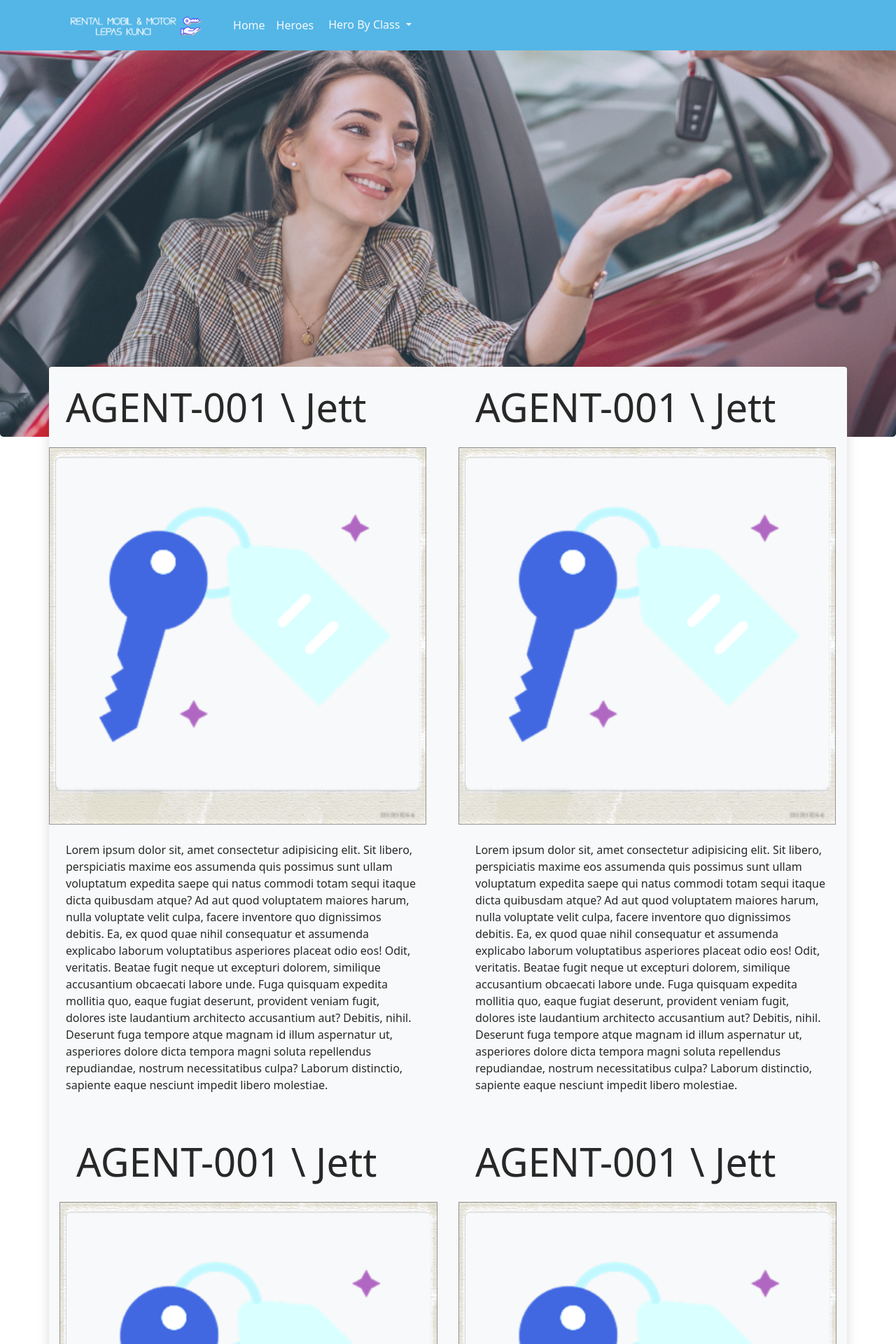
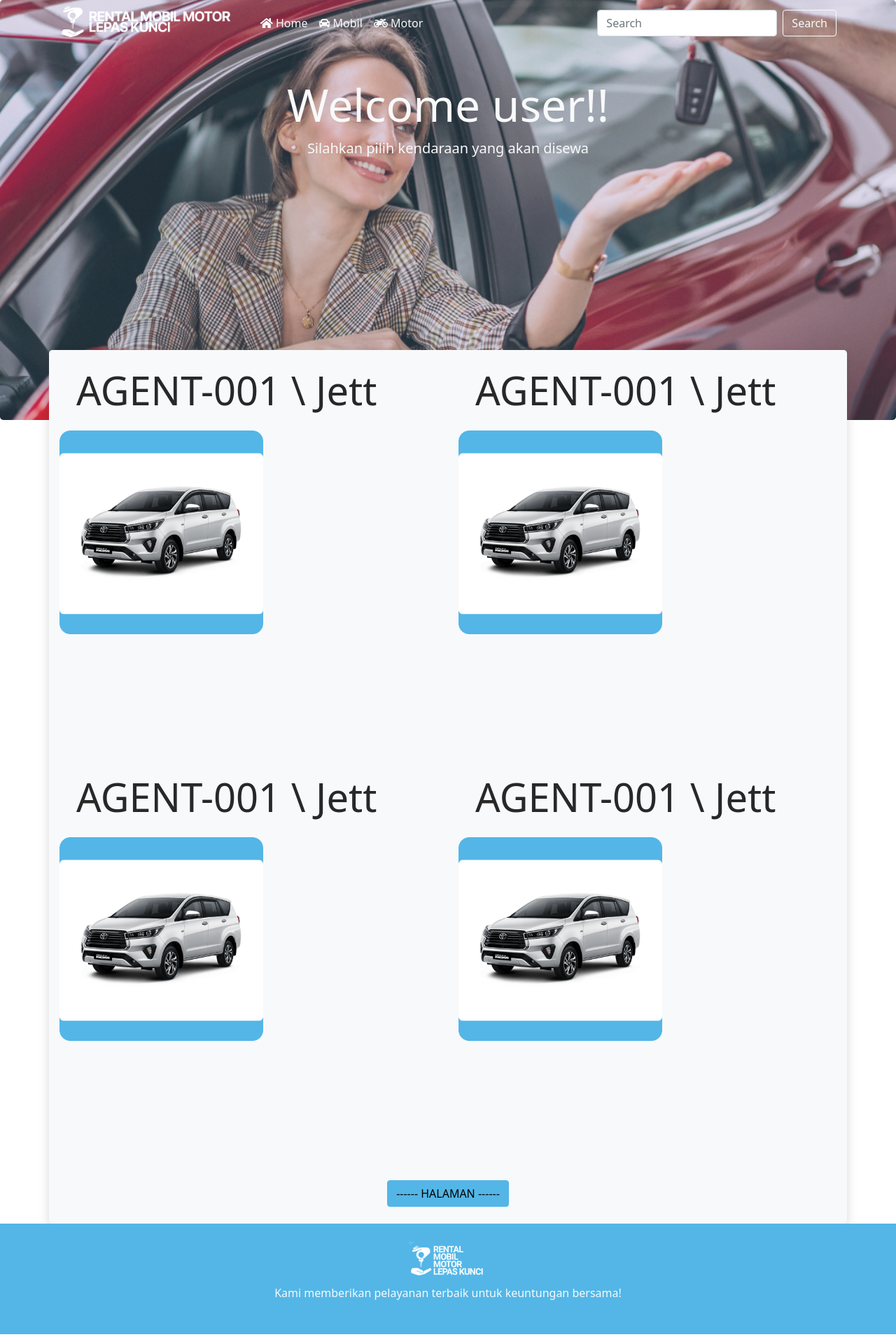
Before and after one commit to Ywai51/rentalsite, a Django app: page / in a window 1280 px wide. Shown: the top 1920 px of the page at 70% size. Run offline with Django 3.2, Linux system fonts and the light colour scheme.

Commit message:
UI cleansing

```diff
--- a/home/views.py
+++ b/home/views.py
@@ -4,6 +4,7 @@ from django.shortcuts import render
 def index(request):
     context = {
         'title':"R2M | Rental Mobil-Motor",
-
+        'heading':"Welcome user!!",
+        'subheading':"Silahkan pilih kendaraan yang akan disewa "
     }
     return render(request, 'home/index.html',context)
--- /dev/null
+++ b/static/home/js/scroll.js
@@ -0,0 +1,12 @@
+$(window).scroll(
+    function() {
+        var scroll = $(window).scrollTop();
+
+        document.getElementById("body1").style.marginTop = (-100 - 0.5*scroll) + "px";
+
+        if (scroll > 150) {
+            $("#navbarku").addClass("bg-primary");
+        }else{
+            $("#navbarku").removeClass("bg-primary");
+        }
+    });
--- a/templates/base.html
+++ b/templates/base.html
@@ -2,29 +2,33 @@
 <!DOCTYPE html>
 <html>
   <head>
+  {% block stylesheet %}
     {% include "snippets/meta.html" %}
     {% include "snippets/styles.html" %}
+  {% endblock stylesheet %}
 
     <title>{% block title %}{% endblock title %}</title>
 
   </head>
   <body>
     {% include "snippets/navbar.html" %}
-    {% include "snippets/fab.html" %}
 
     <div class="jumbotron m-0" id="jumbrotron-img">
-        <div class="container ">
+        <div class="container mt-5">
             {% block header %}
+
             {% endblock header %}
         </div>
     </div>
+
     <div class="container-fluid">
-       <div id="body1" class="container bg-light text-dark shadow rounded" style="margin-top: -100px;" >
+       <div id="body1" class="container bg-light text-dark shadow rounded-lg" style="margin-top: -100px;" >
         {% block content %}{% endblock content %}
       </div>
     </div>
     {% include "snippets/footer.html" %}
+
+  </body>
     {% include "snippets/script.html" %}
 
-  </body>
 </html>
--- a/templates/home/index.html
+++ b/templates/home/index.html
@@ -1,67 +1,49 @@
 {% extends 'base.html' %}
 {% load static %}
-{% block title %} {{title}} {% endblock title %}
+{% block title %}
 
+{{title}}
+
+{% endblock title %}
+{% block header %}
+    <h1 class="display-3 text-light text-center">{{heading}}</h1>
+    <p class="lead text-light text-center">{{subheading}}</p>
+{% endblock header %}
 {% block content %}
 
-<div class="row rounded text-dark" style="height: max-content; display: block;">
   <div class="row">
     <div class="col-6">
-            <h1 class="m-4 display-4">
-            AGENT-001 \ Jett
-            </h1>
-            <img class="img-fluid h-50"src="{% static 'base-img/ico.png' %}" alt="">
-            <p class="m-4 ">
-                Lorem ipsum dolor sit, amet consectetur adipisicing elit. Sit libero, perspiciatis maxime eos assumenda quis possimus sunt ullam voluptatum expedita saepe qui natus commodi totam sequi itaque dicta quibusdam atque?
-                Ad aut quod voluptatem maiores harum, nulla voluptate velit culpa, facere inventore quo dignissimos debitis. Ea, ex quod quae nihil consequatur et assumenda explicabo laborum voluptatibus asperiores placeat odio eos!
-                Odit, veritatis. Beatae fugit neque ut excepturi dolorem, similique accusantium obcaecati labore unde. Fuga quisquam expedita mollitia quo, eaque fugiat deserunt, provident veniam fugit, dolores iste laudantium architecto accusantium aut?
-                Debitis, nihil. Deserunt fuga tempore atque magnam id illum aspernatur ut, asperiores dolore dicta tempora magni soluta repellendus repudiandae, nostrum necessitatibus culpa? Laborum distinctio, sapiente eaque nesciunt impedit libero molestiae.
-            </p>
+      <h1 class="m-4 display-4">AGENT-001 \ Jett</h1>
+      <img
+        class="img-fluid h-50"
+        src="{% static 'base-img/contoh.png' %}"
+        alt=""
+      />
     </div>
     <div class="col-6">
-            <h1 class="m-4 display-4">
-                AGENT-001 \ Jett
-            </h1>
-            <img class="img-fluid h-50"src="{% static 'base-img/ico.png' %}" alt="">
-            <p class="m-4 ">
-                Lorem ipsum dolor sit, amet consectetur adipisicing elit. Sit libero, perspiciatis maxime eos assumenda quis possimus sunt ullam voluptatum expedita saepe qui natus commodi totam sequi itaque dicta quibusdam atque?
-                Ad aut quod voluptatem maiores harum, nulla voluptate velit culpa, facere inventore quo dignissimos debitis. Ea, ex quod quae nihil consequatur et assumenda explicabo laborum voluptatibus asperiores placeat odio eos!
-                Odit, veritatis. Beatae fugit neque ut excepturi dolorem, similique accusantium obcaecati labore unde. Fuga quisquam expedita mollitia quo, eaque fugiat deserunt, provident veniam fugit, dolores iste laudantium architecto accusantium aut?
-                Debitis, nihil. Deserunt fuga tempore atque magnam id illum aspernatur ut, asperiores dolore dicta tempora magni soluta repellendus repudiandae, nostrum necessitatibus culpa? Laborum distinctio, sapiente eaque nesciunt impedit libero molestiae.
-            </p>
+      <h1 class="m-4 display-4">AGENT-001 \ Jett</h1>
+      <img
+        class="img-fluid h-50"
+        src="{% static 'base-img/contoh.png' %}"
+        alt=""
+      />
     </div>
-    </div>
-
   </div>
 <div class="row">
   <div class="col-6">
-        <h1 class="m-4 display-4">
-            AGENT-001 \ Jett
-        </h1>
-        <img class="img-fluid h-50"src="{% static 'base-img/ico.png' %}" alt="">
-        <p class="m-4 ">
-            Lorem ipsum dolor sit, amet consectetur adipisicing elit. Sit libero, perspiciatis maxime eos assumenda quis possimus sunt ullam voluptatum expedita saepe qui natus commodi totam sequi itaque dicta quibusdam atque?
-            Ad aut quod voluptatem maiores harum, nulla voluptate velit culpa, facere inventore quo dignissimos debitis. Ea, ex quod quae nihil consequatur et assumenda explicabo laborum voluptatibus asperiores placeat odio eos!
-            Odit, veritatis. Beatae fugit neque ut excepturi dolorem, similique accusantium obcaecati labore unde. Fuga quisquam expedita mollitia quo, eaque fugiat deserunt, provident veniam fugit, dolores iste laudantium architecto accusantium aut?
-            Debitis, nihil. Deserunt fuga tempore atque magnam id illum aspernatur ut, asperiores dolore dicta tempora magni soluta repellendus repudiandae, nostrum necessitatibus culpa? Laborum distinctio, sapiente eaque nesciunt impedit libero molestiae.
-         </p>
+    <h1 class="m-4 display-4">AGENT-001 \ Jett</h1>
+    <img class="img-fluid h-50" src="{% static 'base-img/contoh.png' %}" alt="" />
+
   </div>
   <div class="col-6">
-        <h1 class="m-4 display-4">
-            AGENT-001 \ Jett
-        </h1>
-        <img class="img-fluid h-50"src="{% static 'base-img/ico.png' %}" alt="">
-        <p class="m-4 ">
-            Lorem ipsum dolor sit, amet consectetur adipisicing elit. Sit libero, perspiciatis maxime eos assumenda quis possimus sunt ullam voluptatum expedita saepe qui natus commodi totam sequi itaque dicta quibusdam atque?
-            Ad aut quod voluptatem maiores harum, nulla voluptate velit culpa, facere inventore quo dignissimos debitis. Ea, ex quod quae nihil consequatur et assumenda explicabo laborum voluptatibus asperiores placeat odio eos!
-            Odit, veritatis. Beatae fugit neque ut excepturi dolorem, similique accusantium obcaecati labore unde. Fuga quisquam expedita mollitia quo, eaque fugiat deserunt, provident veniam fugit, dolores iste laudantium architecto accusantium aut?
-            Debitis, nihil. Deserunt fuga tempore atque magnam id illum aspernatur ut, asperiores dolore dicta tempora magni soluta repellendus repudiandae, nostrum necessitatibus culpa? Laborum distinctio, sapiente eaque nesciunt impedit libero molestiae.
-         </p>
+    <h1 class="m-4 display-4">AGENT-001 \ Jett</h1>
+    <img class="img-fluid h-50" src="{% static 'base-img/contoh.png' %}" alt="" />
+
   </div>
 </div>
 <div class="row p-4">
   <div class="col-12 d-flex justify-content-center">
-        <button type="button" class="btn btn-primary">------ HALAMAN ------ </button>
+    <button type="button" class="btn btn-primary">------ HALAMAN ------</button>
   </div>
 </div>
 {% endblock content %}
--- a/templates/snippets/footer.html
+++ b/templates/snippets/footer.html
@@ -1,143 +1,90 @@
+{% load static %}
 <!-- Footer -->
 <footer class="page-footer font-small blue-grey lighten-5">
-
   <div class="bg-primary text-light">
     <div class="container">
-
       <!-- Grid row-->
-      <div class="row py-4 d-flex align-items-center">
-
+      <div class="row py-4 d-flex align-items-center m-0 p-0">
         <!-- Grid column -->
-        <div class="col-md-6 col-lg-5 text-center text-md-left mb-4 mb-md-0">
-          <h6 class="mb-0">Get connected with us on social networks!</h6>
+        <div class="col-12 text-center mb-0">
+          <img class="mb-2" src="{% static "base-img/footer.png" %}" alt="" height="50">
+          <h6 class="mb-0 pt-2">Kami memberikan pelayanan terbaik untuk keuntungan bersama!</h6>
         </div>
         <!-- Grid column -->
 
         <!-- Grid column -->
         <div class="col-md-6 col-lg-7 text-center text-md-right">
-
-          <!-- Facebook -->
-          <a class="fb-ic">
-            <i class="fab fa-facebook-f white-text mr-4"> </i>
-          </a>
-          <!-- Twitter -->
-          <a class="tw-ic">
-            <i class="fab fa-twitter white-text mr-4"> </i>
-          </a>
           <!-- Google +-->
           <a class="gplus-ic">
-            <i class="fab fa-google-plus-g white-text mr-4"> </i>
+            <i class="fas fa-paper-plane"></i>
           </a>
-          <!--Linkedin -->
-          <a class="li-ic">
-            <i class="fab fa-linkedin-in white-text mr-4"> </i>
-          </a>
-          <!--Instagram-->
-          <a class="ins-ic">
-            <i class="fab fa-instagram white-text"> </i>
-          </a>
-
         </div>
         <!-- Grid column -->
-
       </div>
       <!-- Grid row-->
-
     </div>
   </div>
 
   <!-- Footer Links -->
   <div class="container text-center text-md-left mt-5">
-
     <!-- Grid row -->
     <div class="row mt-3 dark-grey-text">
+      <!-- Grid column -->
+      <div class="col-3 mb-4">
+        <!-- Content -->
+        <h6 class="text-uppercase font-weight-bold">R2M : Rental Mobil Motor</h6>
+        <hr
+          class="teal accent-3 mb-4 mt-0 d-inline-block mx-auto"
+          style="width: 60px"
+        />
+        <p>
+          Top, Tested, and Trustworthy site to rent vehicles.
+        </p>
+      </div>
 
       <!-- Grid column -->
-      <div class="col-md-3 col-lg-4 col-xl-3 mb-4">
-
-        <!-- Content -->
-        <h6 class="text-uppercase font-weight-bold">Company name</h6>
-        <hr class="teal accent-3 mb-4 mt-0 d-inline-block mx-auto" style="width: 60px;">
-        <p>Here you can use rows and columns to organize your footer content. Lorem ipsum dolor sit amet,
-          consectetur
-          adipisicing elit.</p>
-
+      <div class="col-3 mx-auto mb-4">
+        <!-- Links -->
+        <h6 class="text-uppercase font-weight-bold">Useful links</h6>
+        <hr
+          class="teal accent-3 mb-4 mt-0 d-inline-block mx-auto"
+          style="width: 60px"
+        />
+        <p>
+          <a class="dark-grey-text" href="#!">Career Program</a>
+        </p>
+        <p>
+          <a class="dark-grey-text" href="#!">Sponsorship</a>
+        </p>
+        <p>
+          <a class="dark-grey-text" href="#!"><i class="fas fa-paper-plane"></i> Feedback</a>
+        </p>
       </div>
       <!-- Grid column -->
 
       <!-- Grid column -->
-      <div class="col-md-2 col-lg-2 col-xl-2 mx-auto mb-4">
-
+      <div class="col-6 mx-auto mb-md-0 mb-4">
         <!-- Links -->
-        <h6 class="text-uppercase font-weight-bold">Products</h6>
-        <hr class="teal accent-3 mb-4 mt-0 d-inline-block mx-auto" style="width: 60px;">
-        <p>
-          <a class="dark-grey-text" href="#!">MDBootstrap</a>
-        </p>
-        <p>
-          <a class="dark-grey-text" href="#!">MDWordPress</a>
-        </p>
-        <p>
-          <a class="dark-grey-text" href="#!">BrandFlow</a>
-        </p>
-        <p>
-          <a class="dark-grey-text" href="#!">Bootstrap Angular</a>
-        </p>
-
+        <h6 class="text-uppercase font-weight-bold">Contact</h6>
+        <hr
+          class="teal accent-3 mb-4 mt-0 d-inline-block mx-auto"
+          style="width: 60px"
+        />
+        <p><i class="fas fa-home mr-3"></i> No.888 Jl. Janti Banguntapan, Bantul, DI Yogyakarta</p>
+        <p><i class="fas fa-envelope mr-3"></i> site.r2m@gmail.com</p>
+        <p><i class="fas fa-phone mr-3"></i> + 62 234 567 88</p>
       </div>
       <!-- Grid column -->
-
-      <!-- Grid column -->
-      <div class="col-md-3 col-lg-2 col-xl-2 mx-auto mb-4">
-
-        <!-- Links -->
-        <h6 class="text-uppercase font-weight-bold">Useful links</h6>
-        <hr class="teal accent-3 mb-4 mt-0 d-inline-block mx-auto" style="width: 60px;">
-        <p>
-          <a class="dark-grey-text" href="#!">Your Account</a>
-        </p>
-        <p>
-          <a class="dark-grey-text" href="#!">Become an Affiliate</a>
-        </p>
-        <p>
-          <a class="dark-grey-text" href="#!">Shipping Rates</a>
-        </p>
-        <p>
-          <a class="dark-grey-text" href="#!">Help</a>
-        </p>
-
-      </div>
-      <!-- Grid column -->
-
-      <!-- Grid column -->
-      <div class="col-md-4 col-lg-3 col-xl-3 mx-auto mb-md-0 mb-4">
-
-        <!-- Links -->
-        <h6 class="text-uppercase font-weight-bold">Contact</h6>
-        <hr class="teal accent-3 mb-4 mt-0 d-inline-block mx-auto" style="width: 60px;">
-        <p>
-          <i class="fas fa-home mr-3"></i> New York, NY 10012, US</p>
-        <p>
-          <i class="fas fa-envelope mr-3"></i> info@example.com</p>
-        <p>
-          <i class="fas fa-phone mr-3"></i> + 01 234 567 88</p>
-        <p>
-          <i class="fas fa-print mr-3"></i> + 01 234 567 89</p>
-
-      </div>
-      <!-- Grid column -->
-
     </div>
     <!-- Grid row -->
-
   </div>
   <!-- Footer Links -->
 
   <!-- Copyright -->
-  <div class="footer-copyright bg-secondary text-center text-dark py-3">© 2021 Copyright:
-    <a class="dark-grey-text" href="#"> @185410091.pythonanywhere.com</a>
+  <div class="footer-copyright bg-secondary text-center text-primary py-3">
+    © 2021 Copyright:
+    <a class="dark-grey-text" href="#"> 185410091.pythonanywhere.com</a>
   </div>
   <!-- Copyright -->
-
 </footer>
 <!-- Footer -->
--- a/templates/snippets/navbar.html
+++ b/templates/snippets/navbar.html
@@ -1,36 +1,36 @@
 {% load static %}
-<nav class="navbar fixed-top navbar-expand-sm navbar-light bg-primary">
+<nav class="navbar fixed-top navbar-expand-sm navbar-light" id="navbarku">
         <div class="container">
-                <a href="#" class="navbar-brand p-0 m-2">
-                    <img style="height: 40px;" src="{% static 'base-img/banner.png' %}" alt="Banner">
+                <a href="#" class="navbar-brand p-0 mb-1">
+                    <img style="height: 45px;" src="{% static 'base-img/sitebanner.png' %}" alt="Banner">
                 </a>
-
                 <button class="navbar-toggler bg-light" type="button" data-toggle="collapse" data-target="#navbarToggleExternalContent" aria-controls="navbarToggleExternalContent" aria-expanded="false" aria-label="Toggle navigation">
                     <span class="navbar-toggler-icon"></span>
                 </button>
             <div class="collapse navbar-collapse" id="navbarToggleExternalContent">
 
-                <ul class="navbar-nav ml-4 ">
+                <ul class="navbar-nav ml-3 ">
                     <li class="nav-item">
-                        <a class="text-light nav-link" href="{% url 'home:index' %}">Home</a>
-
-                    </li>
-                    <li class="nav-item">
-                        <a class="nav-link text-light" href="#">Heroes</a>
+                        <a class="text-light nav-link" href="{% url 'home:index' %}"><i class="fas fa-home"></i> Home</a>
 
                     </li>
 
-                    <div class="nav-item dropdown">
-                        <button class="btn text-light dropdown-toggle" type="button" id="dropdownMenuButton" data-toggle="dropdown" aria-haspopup="true" aria-expanded="false">
-                            Hero By Class
-                        </button>
-                        <div class="dropdown-menu bg-light" aria-labelledby="dropdownMenuButton">
-                            <a class="dropdown-item" href="#">Mage</a>
-                            <a class="dropdown-item" href="#">Fighter</a>
-                            <a class="dropdown-item" href="#">Assassin</a>
-                            <a class="dropdown-item" href="#">Marksman</a>
-                        </div>
-                    </div>
+                    <li class="nav-item">
+                        <a class="nav-link text-light" href="#"><i class="fas fa-car"></i> Mobil</a>
+                    </li>
+
+                    <li class="nav-item">
+                        <a class="nav-link text-light" href="#"><i class="fas fa-motorcycle"></i> Motor</a>
+                    </li>
+
+                </ul>
+                <ul class="navbar-nav ml-auto">
+                    <li class="nav-item">
+                        <form class="form-inline ">
+                            <input class="form-control mr-sm-2" type="search" placeholder="Search" aria-label="Search">
+                            <button class="btn btn-outline-light my-2 my-sm-0" type="submit">Search</button>
+                        </form>
+                    </li>
                 </ul>
             </div>
         </div>
--- a/templates/snippets/script.html
+++ b/templates/snippets/script.html
@@ -4,4 +4,4 @@
 <script src="https://cdn.jsdelivr.net/npm/bootstrap@4.5.3/dist/js/bootstrap.min.js" integrity="sha384-w1Q4orYjBQndcko6MimVbzY0tgp4pWB4lZ7lr30WKz0vr/aWKhXdBNmNb5D92v7s" crossorigin="anonymous"></script>
 <script src="https://cdn.jsdelivr.net/npm/bootstrap@4.5.3/dist/js/bootstrap.bundle.min.js" integrity="sha384-ho+j7jyWK8fNQe+A12Hb8AhRq26LrZ/JpcUGGOn+Y7RsweNrtN/tE3MoK7ZeZDyx" crossorigin="anonymous"></script>
 
-<script src="{% static 'home/js/scrolling.js' %}"></script>
+<script src="{% static 'home/js/scroll.js' %}"></script>
--- a/templates/snippets/styles.html
+++ b/templates/snippets/styles.html
@@ -1,5 +1,6 @@
 {% load static %}
 <link rel="stylesheet" href="https://cdn.jsdelivr.net/npm/bootstrap@4.5.3/dist/css/bootstrap.min.css" integrity="sha384-TX8t27EcRE3e/ihU7zmQxVncDAy5uIKz4rEkgIXeMed4M0jlfIDPvg6uqKI2xXr2" crossorigin="anonymous">
+<link rel="stylesheet" href="https://use.fontawesome.com/releases/v5.7.0/css/all.css" integrity="sha384-lZN37f5QGtY3VHgisS14W3ExzMWZxybE1SJSEsQp9S+oqd12jhcu+A56Ebc1zFSJ" crossorigin="anonymous">
 
 <!-- Bootstrap color config -->
 <link rel="stylesheet" href="{% static 'home/css/styles.css' %}" />
@@ -8,6 +9,6 @@
 <!-- icon title -->
 <link
   rel="icon"
-  href="{% static 'base-img/ico.png' %}"
+  href="{% static 'base-img/icon.png' %}"
   type="image/x-icon"
 />
```
Also changed, not shown: static/base-img/banner.png (deleted), static/base-img/contoh.png (added), static/base-img/footer.png (added), static/base-img/ico.png (deleted), static/base-img/icon.png (added), static/base-img/sitebanner.png (added), static/home/css/jumbotron.css (line endings or trailing spaces). Lines whose indentation alone changed are shown as unchanged.
